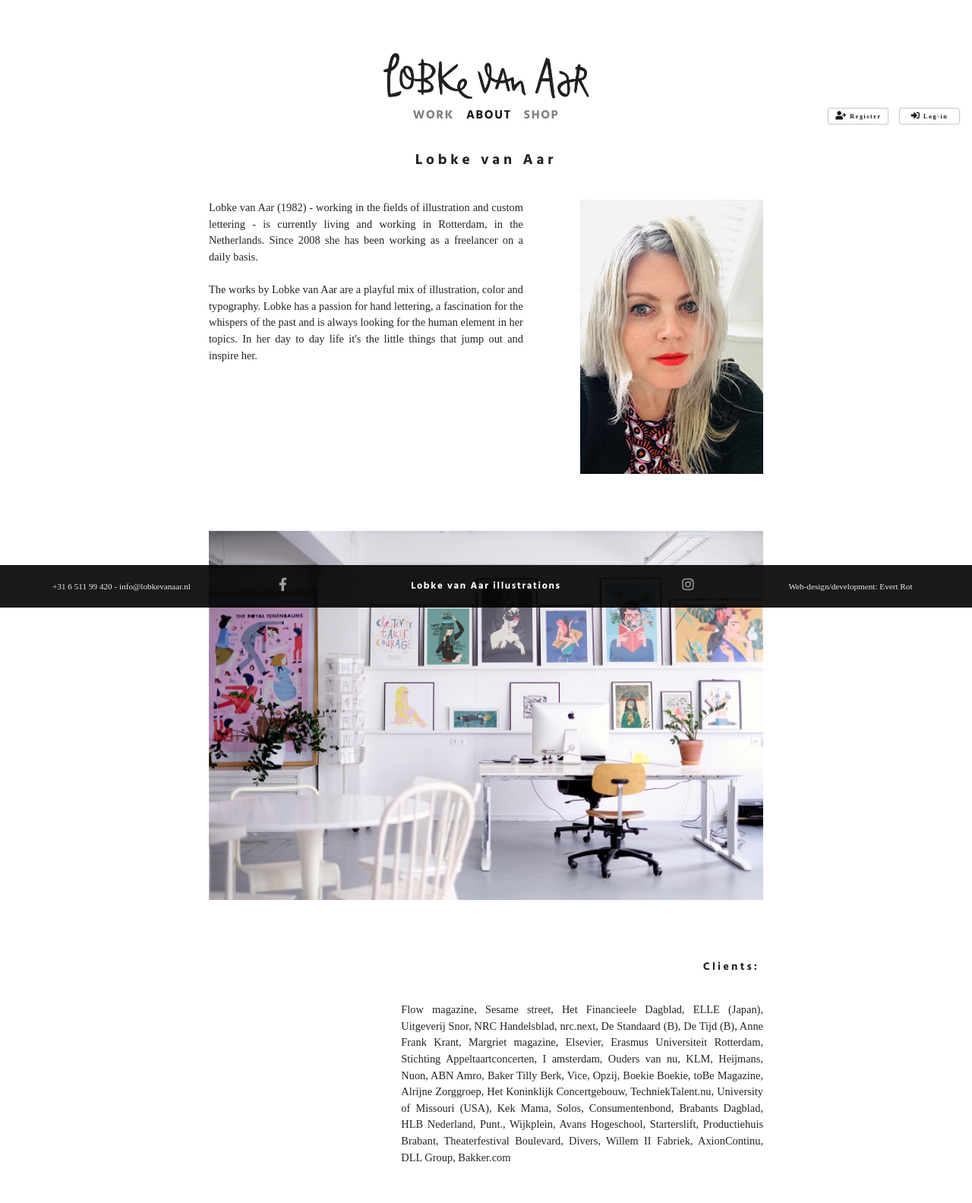
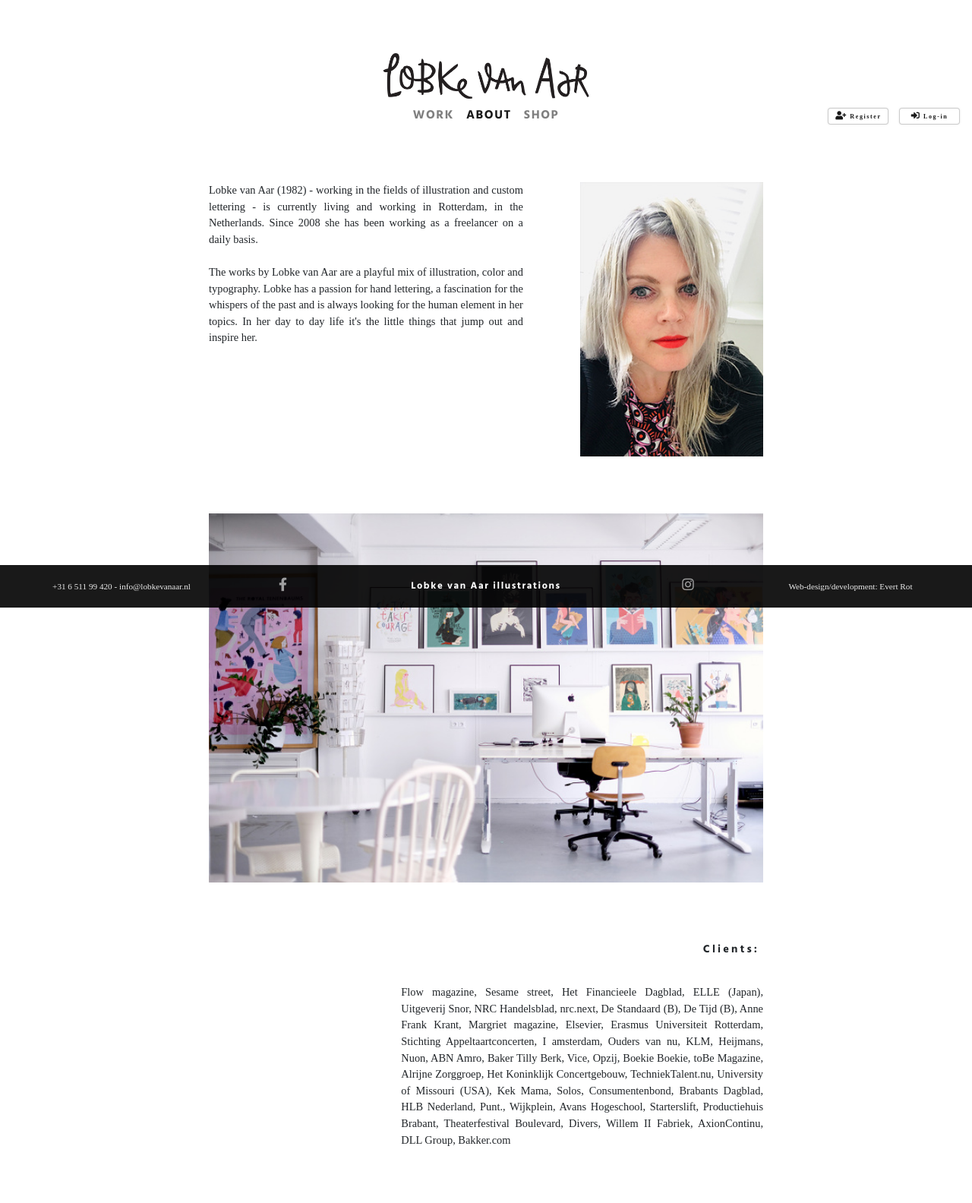
Before and after one commit to Evert-R/milestone-four, a Django app: page /about/ in a window 1280 px wide. Shown: the top 1584 px of the page at 76% size. After the commit the page ends 1509 px from the top, so only its background shows below. Run offline with Django 3.2, Linux system fonts and the light colour scheme; some libraries are stand-ins or nearby versions; some web fonts are replaced.

Commit message:
Removed title

```diff
--- a/about/templates/about.html
+++ b/about/templates/about.html
@@ -6,7 +6,7 @@
     <div class="row">
         <div class="col-12">
             <div class="er-wrap">
-                <h1>Lobke van Aar</h1>
+                <h1> </h1>
             </div>
         </div>
     </div>
@@ -51,7 +51,7 @@
         <!-- List of all clients -->
         <div class="col-12 col-md-10 offset-md-1 col-lg-8 offset-lg-2">
             <div class="row">
-                <div class="col-8 offset-4">
+                <div class="col-12 col-md-8 offset-md-4">
                     <div class="er-about-wrap">
                         <h2 class="text-right">Clients:</h2>
                         <p>
```
